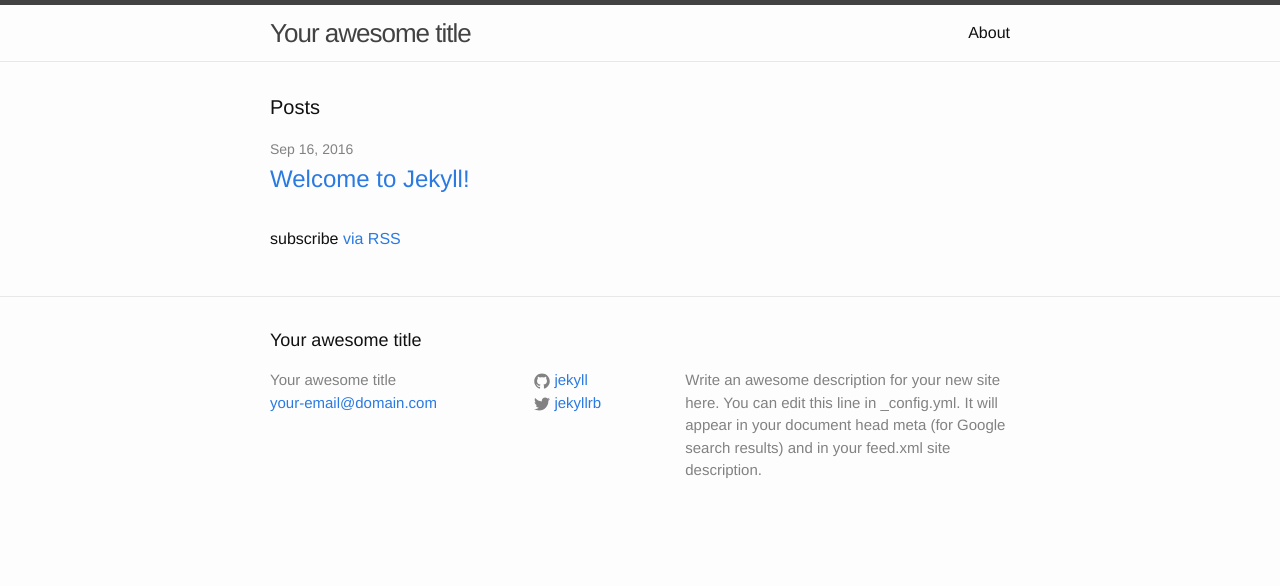
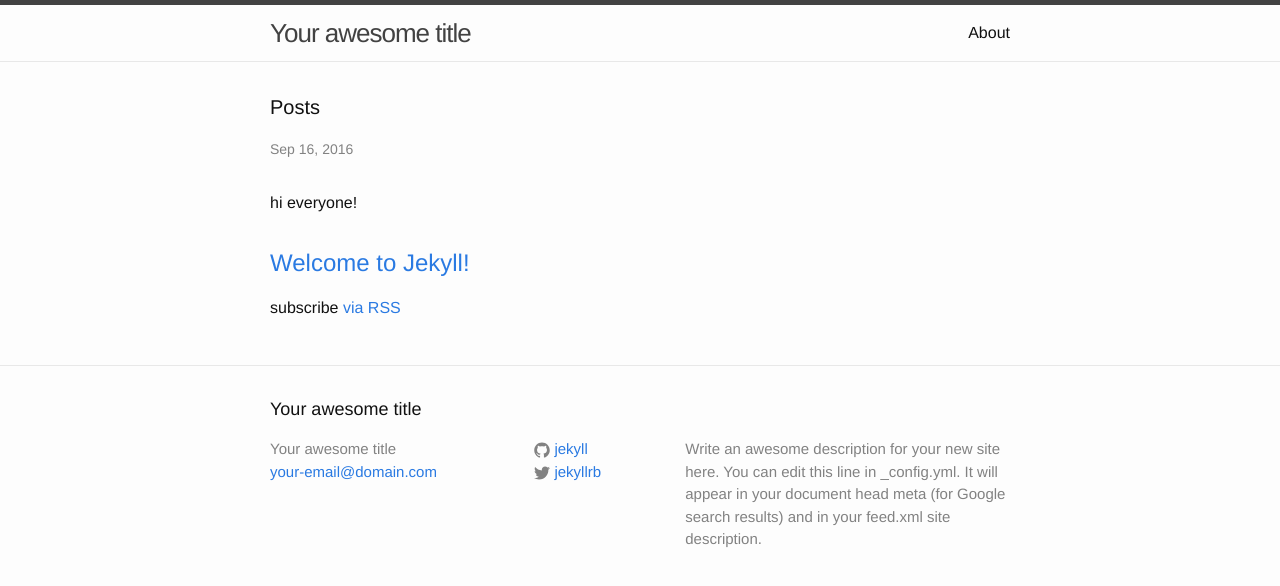
Before and after one commit to youseng13/laughing-meme, a Jekyll site: the page built from index.html, in a window 1280 px wide. Shown: the top 586 px of the page. Built offline with Jekyll 4.4.1, drawn with Linux system fonts in a browser that asks for light colours.

Commit message:
Update index.html

```diff
--- a/index.html
+++ b/index.html
@@ -10,6 +10,7 @@ layout: default
     {% for post in site.posts %}
       <li>
         <span class="post-meta">{{ post.date | date: "%b %-d, %Y" }}</span>
+        <li>hi everyone!</li>
 
         <h2>
           <a class="post-link" href="{{ post.url | prepend: site.baseurl }}">{{ post.title }}</a>
```
